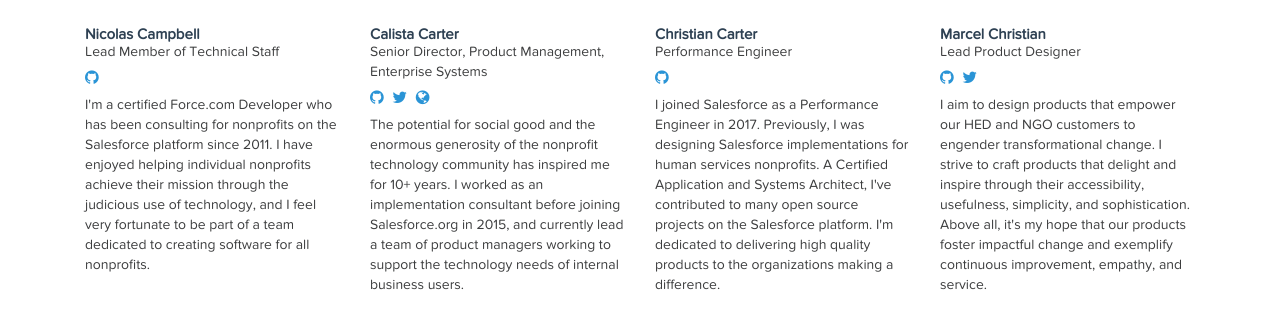
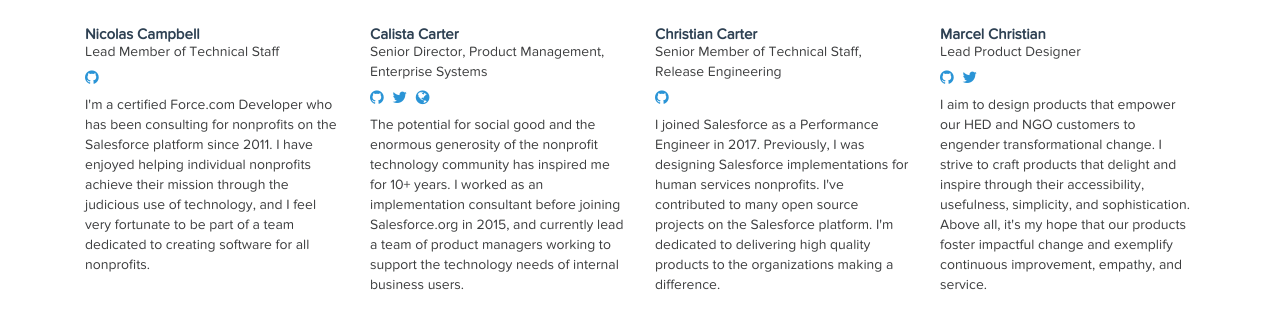
Before and after one commit to dvenor/salesforcefoundation.github.io, a Jekyll site: the page built from index.html, in a window 1280 px wide and 900 px high, scrolled down 5201 px, cut to the strip 217-580 px from the top of the window. Shown: the top 329 px of the strip. Built offline with Jekyll 4.4.1, drawn with Linux system fonts in a browser that asks for light colours; some web fonts are replaced; the list of posts is cut into pages by our own code.

Commit message:
christian bio change

```diff
--- a/_data/members.yml
+++ b/_data/members.yml
@@ -90,9 +90,9 @@
 
 Christian Carter:
   github:         cdcarter
-  title:          "Performance Engineer"
+  title:          "Senior Member of Technical Staff, Release Engineering"
   avatar:         https://avatars3.githubusercontent.com/u/164
-  bio:            "I joined Salesforce as a Performance Engineer in 2017. Previously, I was designing Salesforce implementations for human services nonprofits. A Certified Application and Systems Architect, I've contributed to many open source projects on the Salesforce platform. I'm dedicated to delivering high quality products to the organizations making a difference."
+  bio:            "I joined Salesforce as a Performance Engineer in 2017. Previously, I was designing Salesforce implementations for human services nonprofits. I've contributed to many open source projects on the Salesforce platform. I'm dedicated to delivering high quality products to the organizations making a difference."
 
 Marcel Christian:
   github:         mac11389
```
